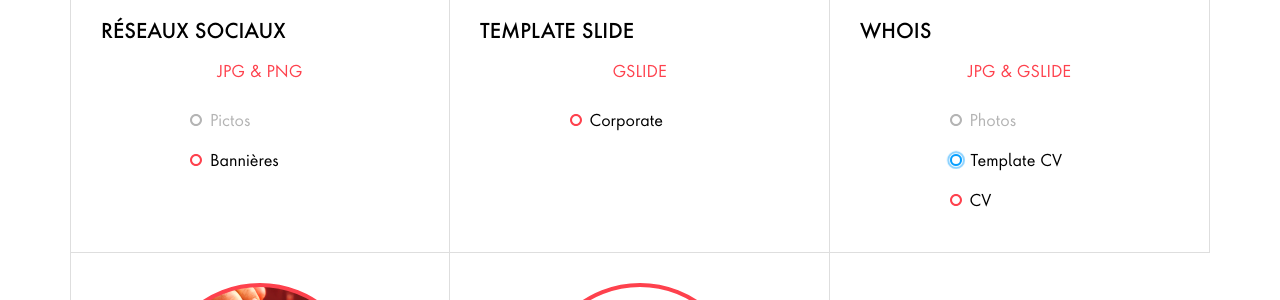
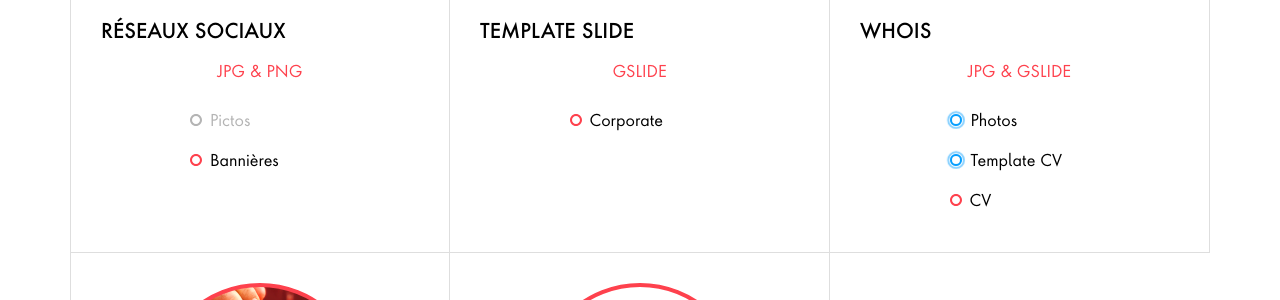
Before and after one commit to publicissapient-france/brand-website, a PHP site: page /corporate.php in a window 1280 px wide. Shown: the part 615-915 px from the top of the page. Run offline with PHP 8.4, Linux system fonts and the light colour scheme.

Commit message:
add Photos link

```diff
--- a/corporate.php
+++ b/corporate.php
@@ -78,7 +78,11 @@
             <h3>JPG & GSLIDE</h3>
             <div class="liste">
                 <ul class="un">
-                    <li class="grey">Photos</li>
+                    <li class="blue"><svg class = "button" expanded = "true" height = "40px" width = "22px" >
+                            <circle cx = "50%" cy = "50%" r = "5px"></circle>
+                            <circle class = "pulse" cx = "50%" cy = "50%" r = "6px"></circle>
+                            <circle class="circle-blue" cx = "50%" cy = "50%" r = "5px"></circle>
+                        </svg><a href="https://lion.app.box.com/s/pdbc5nblnj0swvxaxcc1g7lpu2irgwbw/folder/81565445808" target="new">Photos</a></li>
                     <li class="blue"><svg class = "button" expanded = "true" height = "40px" width = "22px" >
                             <circle cx = "50%" cy = "50%" r = "5px"></circle>
                             <circle class = "pulse" cx = "50%" cy = "50%" r = "6px"></circle>
```
